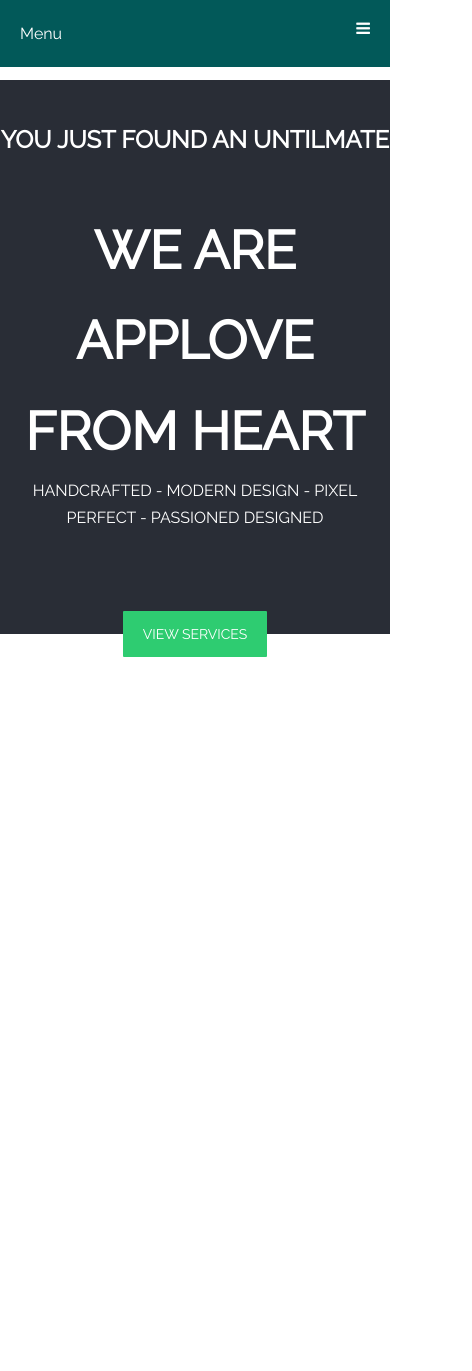
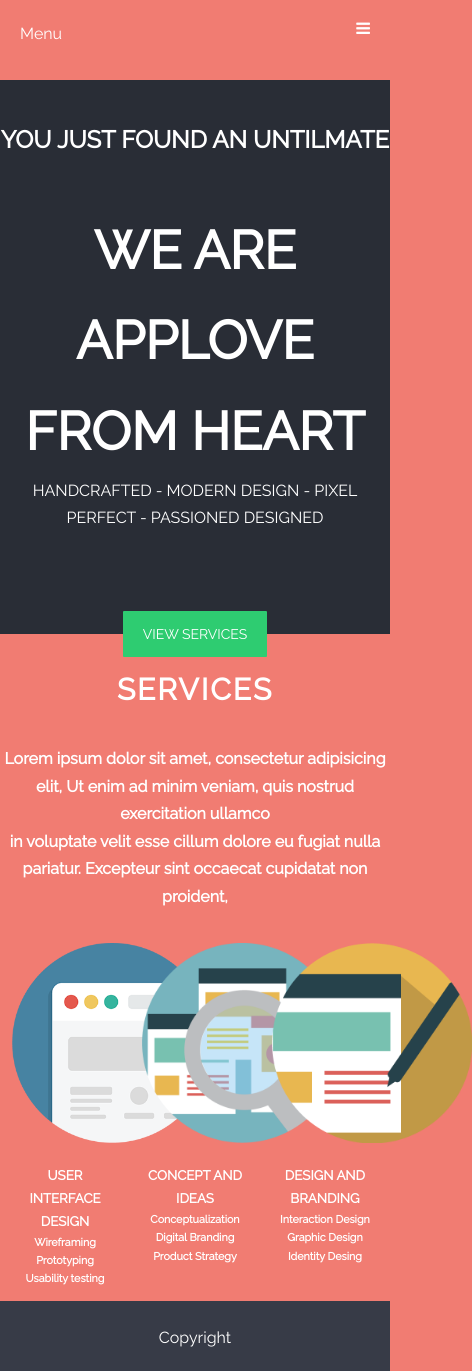
Before and after one commit to AngelicaMVG/applove1, a plain HTML site: page index.html in a window 390 px wide. Shown: the whole page, 472 px wide, since content can reach past the window. Before the commit the page ends 844 px from the top, so only its background shows below. Drawn offline with Linux system fonts and the light colour scheme.

Commit message:
agrego la seccion de services

```diff
--- a/css/common.css
+++ b/css/common.css
@@ -2,7 +2,9 @@
  * Clases reutilizables para el proyecto
  * (Aquí pueden ir las clases de tu grid)
  */
-
+.m-0 {
+  margin:0;
+}
 .mb-0 {
   margin-bottom: 0;
 }
@@ -14,53 +16,70 @@
 .text-uppercase {
   text-transform: uppercase;
 }
-
-.link {
-  font-weight: 700;
-  padding: 15px;
-  display: inline-block;
+/*grid*/
+.container {
+  width: 100%;
+  margin: 0;
+}
+.row:before , .row:after{
+  content: " ";
+  display: table;
+}
+.row:after {
+  clear: both;
+}
+.row {
+  width: 100%;
+}
+[class *='col-']{
+  min-height: 7px;
+  padding: 12px;
+  float: left;
+}
+.col-1 {
+  width: 8.333%;
 }
 
-.logo {
-  float: right;
+.col-2 {
+  width: 16.666%;
 }
 
-.menu-bar {
-  display: none;
+.col-3 {
+  width: 25%;
 }
 
-@media screen and (max-width: 800px) {
-  header nav {
-    position: fixed;
-    margin: 0;
-    left: -100%;
-    height: 80%;
-    width: 80%;
-  }
-  .logo {
-    display: none;
-  }
+.col-4 {
+  width: 33.333%;
+}
 
+.col-5 {
+  width: 41.666%;
+}
 
-  header nav ul li {
+.col-6 {
+  width: 50%;
+}
 
-    float: left;
-    display: block;
-    border-bottom: 1px solid black;
-  }
+.col-7 {
+  width: 58.333%;
+}
 
-  .menu-bar {
-    display: block;
-    width: 100%;
-    background: #ccc;
-  }
-  .menu-bar .btn-menu {
-    display: block;
-    padding: 20px;
-    background: #025959;
-    color: #fff;
-  }
-  a>i {
-    float: right;
-  }
+.col-8 {
+  width: 66.666%;
 }
+
+.col-9 {
+  width: 75%;
+}
+
+.col-10 {
+  width: 83.333%;
+}
+
+.col-11 {
+  width: 91.666%;
+}
+
+.col-12 {
+  width: 100%;
+}
--- a/css/main.css
+++ b/css/main.css
@@ -8,8 +8,7 @@
   box-sizing: border-box;
 }
 
-*:before,
-*:after {
+*:before, *:after {
   -webkit-box-sizing: border-box;
   -moz-box-sizing: border-box;
   box-sizing: border-box;
@@ -20,7 +19,8 @@ body {
   margin: 0 auto;
   font-size: 16px;
   line-height: 1.71429;
-  background-color: #fff;
+  background-color: #F17C72;
+
 }
 
 img {
@@ -47,6 +47,7 @@ header {
   padding: 14px 100px;
   overflow: auto;
 }
+
 #home {
   background: url(../assets/images/bg-home.jpg);
   background-position: center;
@@ -69,7 +70,7 @@ header nav {
   background: #fff;
 }
 
-header nav ul li{
+header nav ul li {
   list-style: none;
   display: inline-block;
   padding: 0;
@@ -78,7 +79,8 @@ header nav ul li{
 ul li img {
   position: absolute;
   top: 20%;
-  right: 10%;;
+  right: 10%;
+  ;
 }
 
 .text-home {
@@ -96,3 +98,75 @@ ul li img {
   display: inline-block;
   font-size: 14px;
 }
+
+.link {
+  font-weight: 700;
+  padding: 15px;
+  display: inline-block;
+}
+
+.logo {
+  float: right;
+}
+
+.menu-bar {
+  display: none;
+}
+
+@media screen and (max-width: 800px) {
+  header nav {
+    position: fixed;
+    margin: 0;
+    left: -100%;
+    height: 80%;
+    width: 80%;
+  }
+  .logo {
+    display: none;
+  }
+  header nav ul li {
+    float: left;
+    display: block;
+    border-bottom: 1px solid black;
+  }
+  .menu-bar {
+    display: block;
+    width: 100%;
+    background: #ccc;
+  }
+  .menu-bar .btn-menu {
+    display: block;
+    padding: 20px;
+    background: #F17C72;
+    color: #fff;
+  }
+  a>i {
+    float: right;
+  }
+}
+
+#services {
+  background-color: #F17C72 ;
+  text-align: center;
+  margin-top: 0;
+  color: #fff;
+}
+
+.text-services {
+  font-size: 30px;
+  letter-spacing: 2px;
+  padding: 0;
+
+}
+
+footer {
+  text-align: center;
+  height: 70px;
+  background: #373B47;
+  color: #fff;
+  padding-top: 7px;
+}
+
+/*.box-services {
+  display: inline-block;
+}*/
--- a/index.html
+++ b/index.html
@@ -1,5 +1,6 @@
 <!DOCTYPE html>
 <html>
+
 <head>
 	<meta charset="UTF-8">
 	<title>Applove</title>
@@ -11,6 +12,7 @@
 	<link rel="stylesheet" href="css/main.css">
 	<link rel="stylesheet" href="https://maxcdn.bootstrapcdn.com/font-awesome/4.7.0/css/font-awesome.min.css">
 </head>
+
 <body>
 	<!-- Escribe el HTML aquí -->
 	<header>
@@ -21,8 +23,10 @@
 			<ul>
 				<li><a href="#" class="text-uppercase link"> Services</a></li>
 				<li><a href="#" class="text-uppercase link">Work</a></li>
-					<li><a href="#" class="text-uppercase link"> The team</a><li>
-					<li><img src="assets/images/logo-r.png" class="logo" width="70"><li>
+				<li><a href="#" class="text-uppercase link"> The team</a>
+					<li>
+						<li><img src="assets/images/logo-r.png" class="logo" width="70">
+							<li>
 			</ul>
 		</nav>
 	</header>
@@ -32,13 +36,47 @@
 			<h1 class="text-uppercase text-home mb-0">
 					we are applove from heart
 				</h1>
-				<p class="text-uppercase mt-0"> handcrafted - modern design -
-					pixel perfect - passioned designed
+			<p class="text-uppercase mt-0"> handcrafted - modern design - pixel perfect - passioned designed
 			</p>
 			<a href="#services" class="btn-home"> View services</a>
 		</div>
 	</section>
+	<section id="services">
+		<section class="row">
+			<h1 class="text-uppercase text-services">Services</h1>
+			<h4> Lorem ipsum dolor sit amet, consectetur adipisicing elit, Ut enim ad minim veniam, quis nostrud exercitation ullamco<br> in voluptate velit esse cillum dolore eu fugiat nulla pariatur. Excepteur sint occaecat cupidatat non proident,
+					</h4>
+			<section class="col-4">
+				<img src="assets/images/website.png" alt="" width="200">
+				<h5 class="mb-0">USER INTERFACE DESIGN</h5>
+				<h6 class="m-0 ">Wireframing</h6>
+				<h6 class="m-0">Prototyping</h6>
+				<h6 class="m-0">Usability testing</h6>
+			</section>
+			<section class="col-4">
+				<img src="assets/images/img-1.png" alt="" width="200">
+				<h5 class="mb-0">CONCEPT AND IDEAS</h5>
+				<h6 class="m-0 ">Conceptualization</h6>
+				<h6 class="m-0">Digital Branding</h6>
+				<h6 class="m-0">Product Strategy</h6>
+			</section>
+			<section class="col-4">
+				<img src="assets/images/lapiz.png" alt="" width="200">
+				<h5 class="mb-0">DESIGN AND BRANDING</h5>
+				<h6 class="m-0 ">Interaction Design</h6>
+				<h6 class="m-0">Graphic Design</h6>
+				<h6 class="m-0">Identity Desing</h6>
+			</section>
+		</section>
+	</section>
+	<footer>
+		<section class="row">
+			<p>Copyright</p>
+		</section>
+	</footer>
+
 	<!-- Enlaza tu JS aquí -->
 	<script src="js/app.js"></script>
 </body>
+
 </html>
```
Lines whose indentation alone changed are shown as unchanged.
